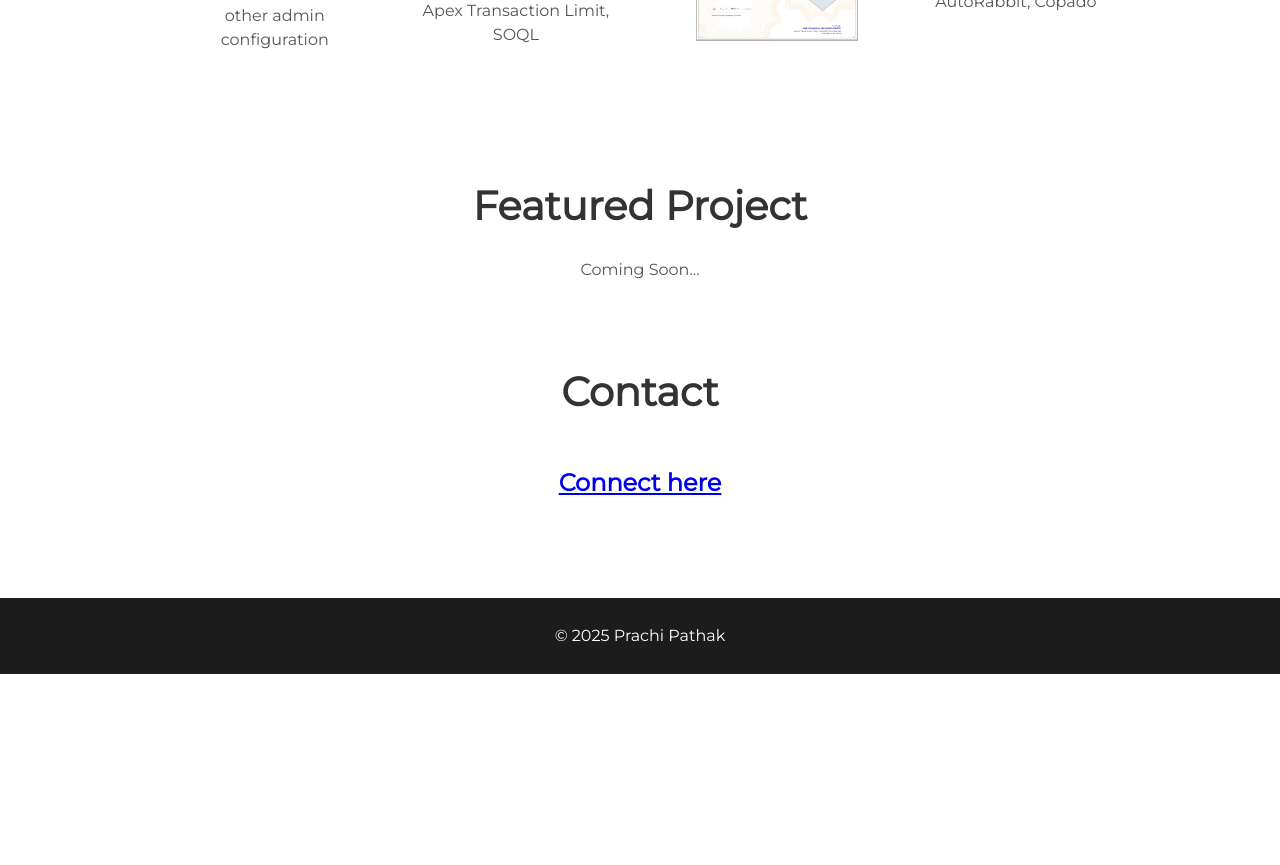
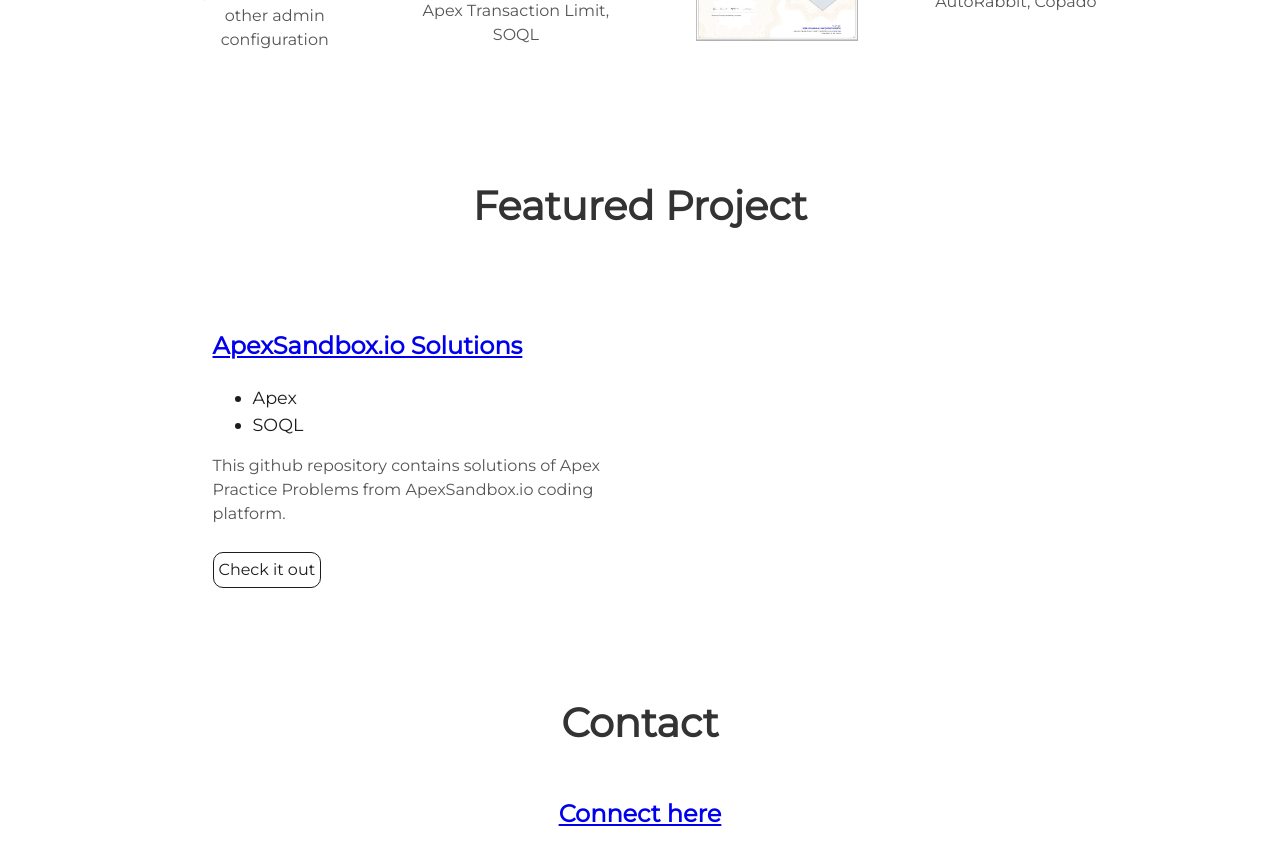
Before and after one commit to prachi2708/prachi2708.github.io, a Jekyll site: the page built from index.html, in a window 1280 px wide and 900 px high, scrolled down 1544 px. Shown: the top 865 px of the window. Built offline with Jekyll 4.4.1, drawn with Linux system fonts in a browser that asks for light colours; before the commit the page ends 2218 px from its top, so only the background shows below that.

Commit message:
Added apex project

```diff
--- a/_includes/projects.html
+++ b/_includes/projects.html
@@ -1,23 +1,24 @@
 <div class="user-details">
   <h1> Featured Project </h1>
-  <div>Coming Soon...</div>
+  <!-- <div>Coming Soon...</div> -->
 </div>
 
-<!--
+
 <div class="user-projects">
-  <div class="images-right">
-    <img alt="mountains" src="{{ "/assets/img/mountains.jpg" | prepend: site.baseurl }}" />
-  </div>
+  <!-- <div class="images-center">
+    <img alt="mountains" src="{{ "/assets/img/apexiologo.jpg" | prepend: site.baseurl }}" />
+  </div> -->
   <div class="contents">
-    <h3> Project Title </h3>
+    <h3> <a href="https://www.apexsandbox.io/" target="blank"> ApexSandbox.io Solutions </a> </h3>
     <ul>
-      <li> Featured Skills</li>
+      <li> Apex </li>
+      <li> SOQL </li>
     </ul>
-    <p>Lorem ipsum dolor sit amet, consectetur adipisicing elit, sed do eiusmod tempor incididunt ut labore et dolore magna aliqua. Ut enim ad minim veniam, quis nostrud exercitation ullamco laboris nisi ut aliquip ex ea commodo consequat.</p>
-    <a class="project-link" href="#">Check it out</a>
+    <p>This github repository contains solutions of Apex Practice Problems from ApexSandbox.io coding platform.</p>
+    <a class="project-link" href="https://github.com/prachi2708/ApexSandboxIO-Solutions" target="_blank">Check it out</a>
   </div>
 </div>
-<div class="user-projects">
+<!-- <div class="user-projects">
   <div class="images-left">
     <img alt="mountains" src="{{ "/assets/img/skate.jpg" | prepend: site.baseurl }}" />
   </div>
@@ -29,5 +30,4 @@
     <p>Lorem ipsum dolor sit amet, consectetur adipisicing elit, sed do eiusmod tempor incididunt ut labore et dolore magna aliqua. Ut enim ad minim veniam, quis nostrud exercitation ullamco laboris nisi ut aliquip ex ea commodo consequat.</p>
     <a class="project-link" href="#">Check it out</a>
   </div>
-</div>
--->
+</div> -->
```
Also changed, not shown: assets/img/apexiologo.jpg (added).
